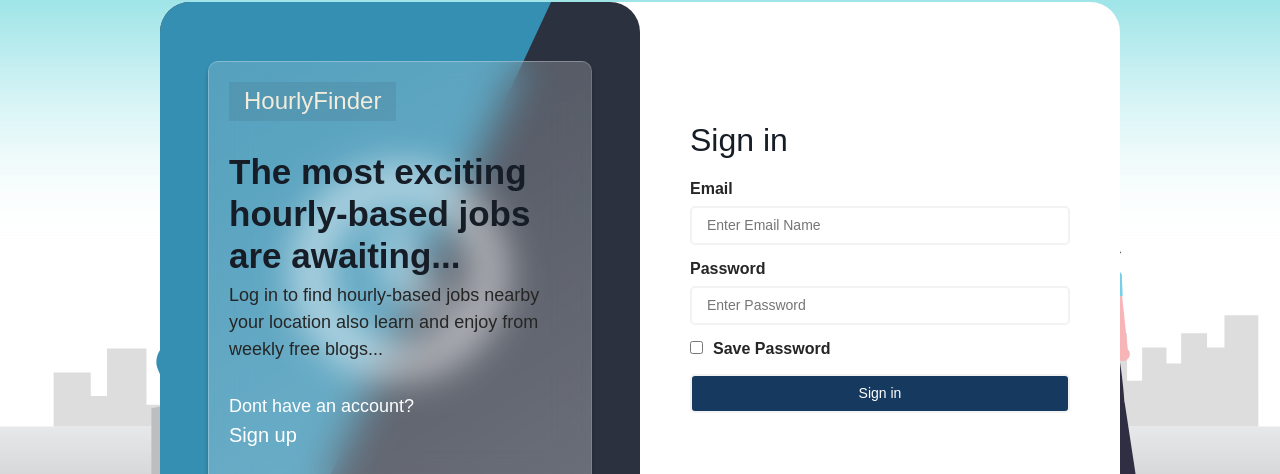
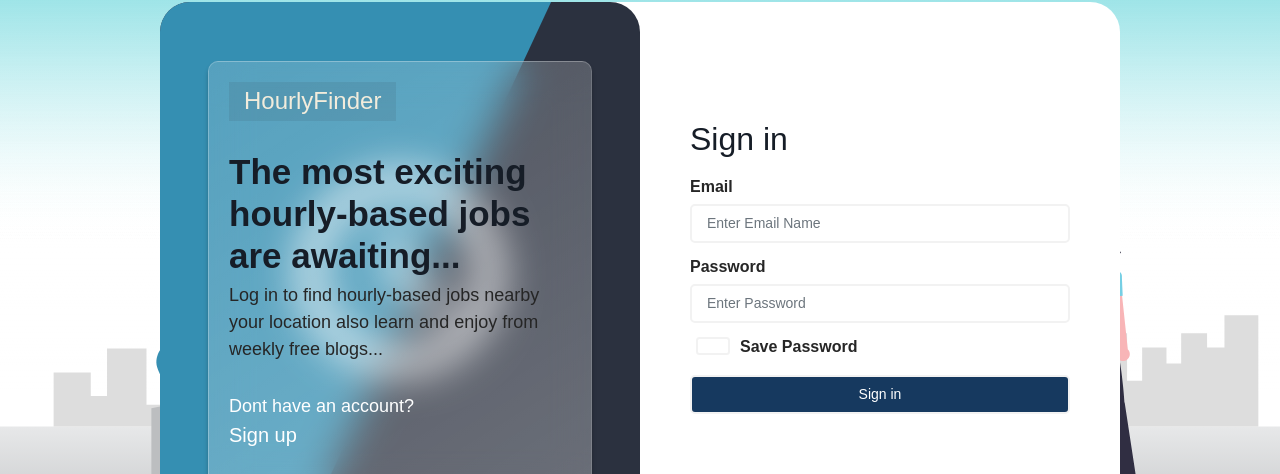
Before and after one commit to Rashed360/hourly-finder, a React (Create React App) app: page /login in a window 1280 px wide. Shown: the part 158-632 px from the top of the page. Built offline with nearby package versions, Linux system fonts and the light colour scheme; no server answers.

Commit message:
Login form validation : done

```diff
--- a/src/components/auth/Login.js
+++ b/src/components/auth/Login.js
@@ -1,30 +1,123 @@
 import LeftContent from './commonAuth/LeftContent'
+import { Formik, Field, Form } from 'formik'
 
 const Login = () => {
+	const initialValues = {
+		email: '',
+		password: '',
+		passCheck: false,
+	}
+
+	const onSubmitHandle = values => {
+		console.log('Submitted:', values.email, values.password, values.passCheck)
+	}
+
+	const validateHandle = values => {
+		const errors = {}
+
+		if (!values.email) {
+			errors.email = 'Field is Required'
+		} else if (!/^[A-Z0-9._%+-]+@[A-Z0-9.-]+\.[A-Z]{2,}$/i.test(values.email)) {
+			errors.email = 'Invalid Email Address'
+		}
+
+		if (!values.password) {
+			errors.password = 'Field is Required'
+		} else if (values.password.length < 8) {
+			errors.password = 'Must be atleast 8 characters long'
+		}
+
+		return errors
+	}
 	return (
-    <div class="registration-area">
-      <div class="registration-box">
-        <LeftContent page="login" />
-        <div className="registration-form">
-          <div className="form">
+		<div className='registration-area'>
+			<div className='registration-box'>
+				<LeftContent page='login' />
+				<div className='registration-form'>
+					<div className='form'>
 						<h2>Sign in</h2>
-            <form>
-              <div className="form-field email">
-                <label for="">Email</label>
-                <input type="email" placeholder="Enter Email Name" />
+
+						<Formik initialValues={initialValues} onSubmit={onSubmitHandle} validate={validateHandle}>
+							{({ values, errors, touched, handleChange, handleSubmit, handleReset }) => (
+								<Form onSubmit={handleSubmit} onReset={handleReset}>
+									<div className='form-field email'>
+										<label htmlFor='email'>Email</label>
+										<Field
+											name='email'
+											type='email'
+											className={
+												touched.email
+													? errors.email
+														? 'form-control is-invalid'
+														: 'form-control is-valid'
+													: 'form-control'
+											}
+											value={values.email}
+											onChange={handleChange}
+											placeholder='Enter Email Name'
+										/>
+										{touched.email && errors.email ? (
+											<div className='invalid-feedback'>{errors.email}</div>
+										) : (
+											<div className='valid-feedback'>Looks good!</div>
+										)}
 									</div>
-              <div className="form-field password">
-                <label for="">Password</label>
-                <input type="password" placeholder="Enter Password" />
+
+									<div className='form-field password'>
+										<label htmlFor='password'>Password</label>
+										<Field
+											name='password'
+											type='password'
+											className={
+												touched.password
+													? errors.password
+														? 'form-control is-invalid'
+														: 'form-control is-valid'
+													: 'form-control'
+											}
+											value={values.password}
+											onChange={handleChange}
+											placeholder='Enter Password'
+										/>
+										{touched.password && errors.password ? (
+											<div className='invalid-feedback'>{errors.password}</div>
+										) : (
+											<div className='valid-feedback'>Strong Password!</div>
+										)}
 									</div>
-              <div className="form-field stay-login">
-                <input type="checkbox" name="" />
-                <label for="">Save Password</label>
+
+									<div className='form-check form-field stay-login'>
+										<Field
+											name='passCheck'
+											type='checkbox'
+                      className="form-check-input"
+											checked={values.passCheck}
+											onChange={handleChange}
+										/>
+										<label
+											htmlFor='passCheck'
+											className={
+												touched.passCheck
+													? values.passCheck
+														? 'text-success'
+														: 'text-danger'
+													: null
+											}
+										>
+											{touched.passCheck
+												? values.passCheck
+													? 'Password Saved'
+													: 'Password Not Saved'
+												: 'Save Password'}
+										</label>
 									</div>
-              <div className="form-field">
-                <input type="submit" value="Sign in" className="btn submit" />
+
+									<div className='form-field'>
+										<input type='submit' value='Sign in' className='btn submit' />
 									</div>
-            </form>
+								</Form>
+							)}
+						</Formik>
 					</div>
 				</div>
 			</div>
--- a/src/components/auth/commonAuth/LeftContent.js
+++ b/src/components/auth/commonAuth/LeftContent.js
@@ -24,19 +24,19 @@
   }
 
   return (
-    <div class="registration-left">
-      <div class="registration-left-content">
-        <div class="normal-logo">
+    <div className="registration-left">
+      <div className="registration-left-content">
+        <div className="normal-logo">
           <h3>HourlyFinder</h3>
         </div>
-        <div class="registration-left-text">
+        <div className="registration-left-text">
           <h2>The most exciting hourly-based jobs are awaiting...</h2>
           <p>
             Log in to find hourly-based jobs nearby your location also learn and
             enjoy from weekly free blogs...
           </p>
         </div>
-        <div class="registration-status-info">
+        <div className="registration-status-info">
           {statusInfo()}
         </div>
       </div>
```
Also changed, not shown: src/components/contact/contactFormSection/ContactFormSection.js (+60 -59 lines). Lines whose indentation alone changed are shown as unchanged.
